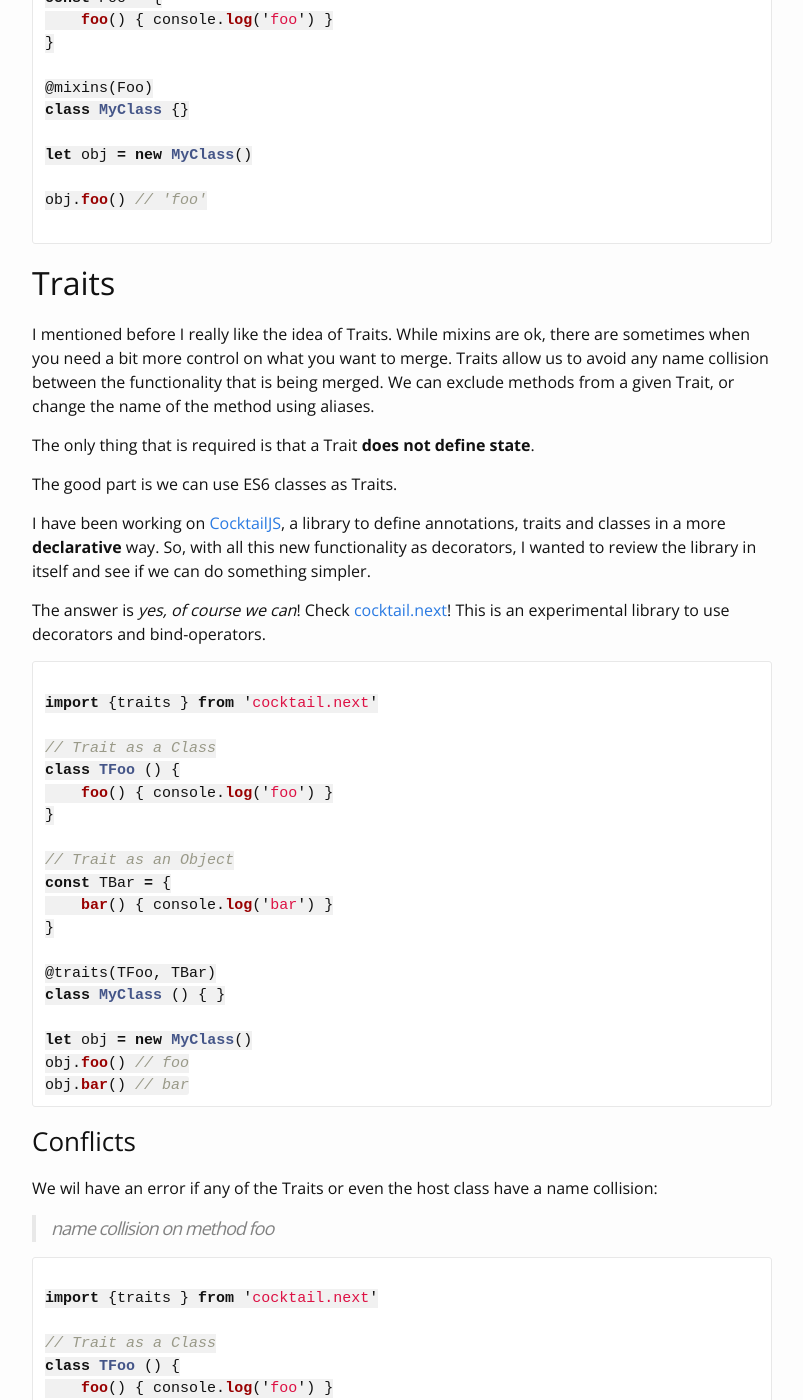
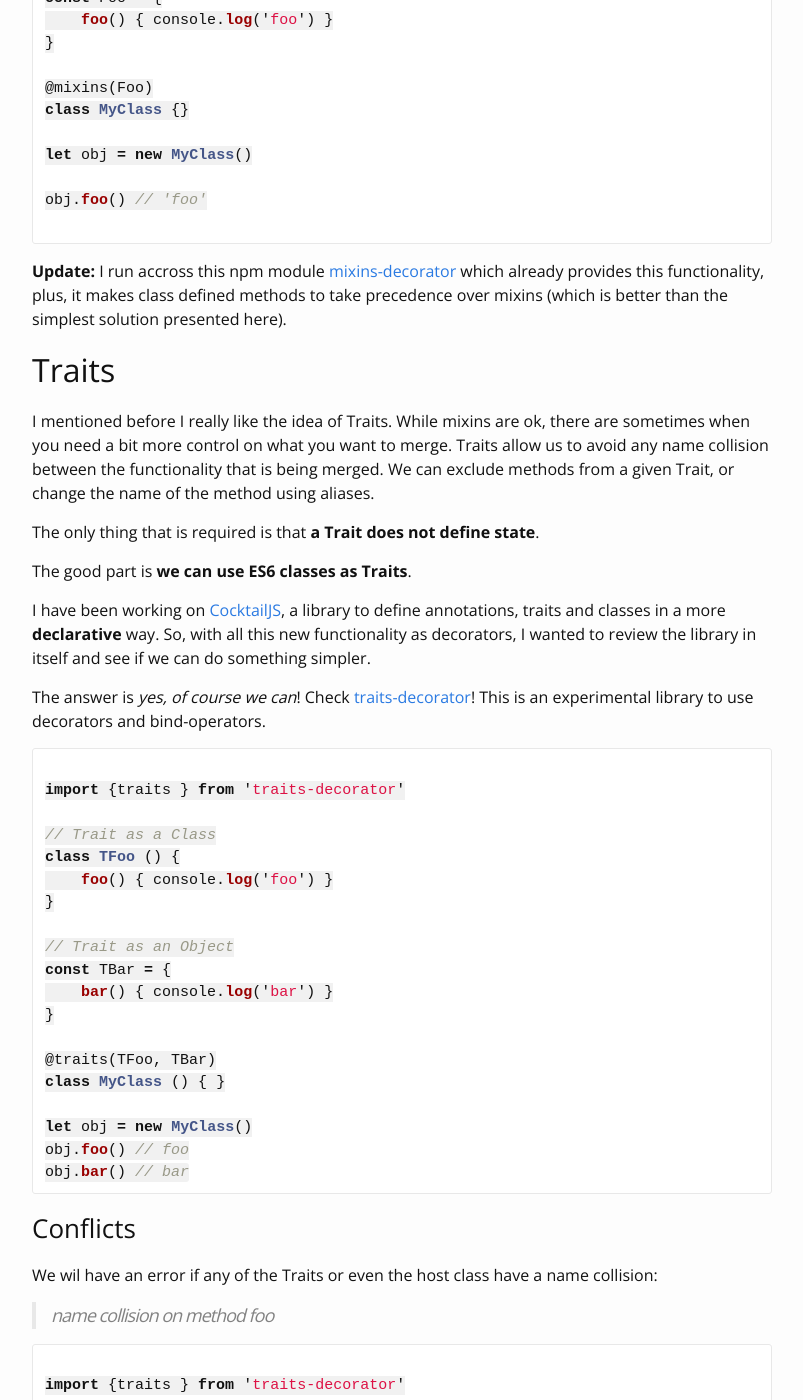
Before and after one commit to elmasse/elmasse.io, a Jekyll site: the page built from _posts/2015-06-24-decorators-bindings-es7.md, in a window 1280 px wide and 1400 px high, scrolled down 2628 px. Shown: the whole window, without its empty margins (238-1041 px from the left). Built offline with Jekyll 4.4.1, drawn with Linux system fonts in a browser that asks for light colours; Markdown is read by kramdown in place of the engine named in the settings; comment, search, counter and statistics services are not loaded; some of the changed text lies outside the part shown.

Commit message:
updating npm module name and added reference to mixins-decorator module

````diff
--- a/_posts/2015-06-24-decorators-bindings-es7.md
+++ b/_posts/2015-06-24-decorators-bindings-es7.md
@@ -115,20 +115,22 @@ obj.foo() // 'foo'
 
 ```
 
+**Update:** I run accross this npm module [mixins-decorator](https://www.npmjs.com/package/mixins-decorator) which already provides this functionality, plus, it makes class defined methods to take precedence over mixins (which is better than the simplest solution presented here).
+
 ## Traits
 I mentioned before I really like the idea of Traits. While mixins are ok, there are sometimes when you need a bit more control on what you want to merge. Traits allow us to avoid any name collision between the functionality that is being merged. We can exclude methods from a given Trait, or change the name of the method using aliases.
 
-The only thing that is required is that a Trait **does not define state**.
+The only thing that is required is that **a Trait does not define state**.
 
-The good part is we can use ES6 classes as Traits.
+The good part is **we can use ES6 classes as Traits**.
 
 I have been working on [CocktailJS](http://cocktailjs.github.io), a library to define annotations, traits and classes in a more **declarative** way. So, with all this new functionality as decorators, I wanted to review the library in itself and see if we can do something simpler.
 
-The answer is *yes, of course we can*! Check [cocktail.next](https://github.com/CocktailJS/cocktail.next)! This is an experimental library to use decorators and bind-operators.
+The answer is *yes, of course we can*! Check [traits-decorator](https://github.com/CocktailJS/traits-decorator)! This is an experimental library to use decorators and bind-operators.
 
 ```js
 
-import {traits } from 'cocktail.next'
+import {traits } from 'traits-decorator'
 
 // Trait as a Class
 class TFoo () {
@@ -155,7 +157,7 @@ We wil have an error if any of the Traits or even the host class have a name col
 
 ```js
 
-import {traits } from 'cocktail.next'
+import {traits } from 'traits-decorator'
 
 // Trait as a Class
 class TFoo () {
@@ -181,7 +183,7 @@ To solve the conflict we can exclude the foo method we don't need or create an a
 
 ```js
 
-import { traits, excludes } from 'cocktail.next'
+import { traits, excludes } from 'traits-decorator'
 
 // Trait as a Class
 class TFoo () {
````
